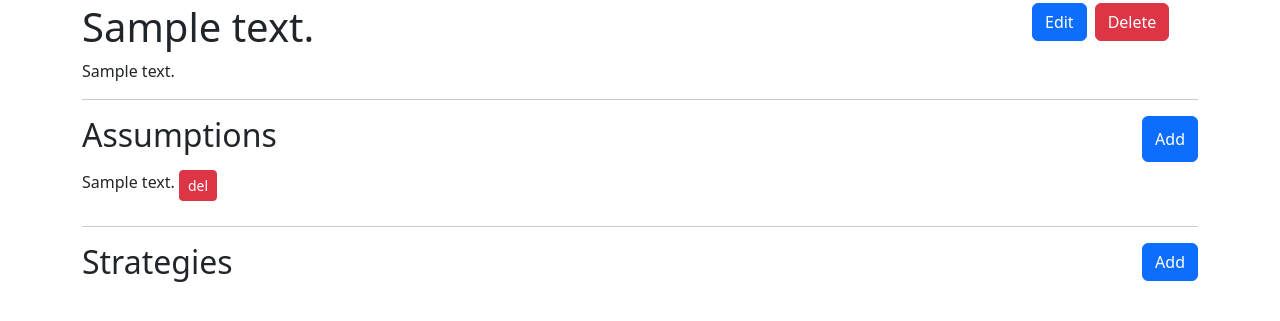
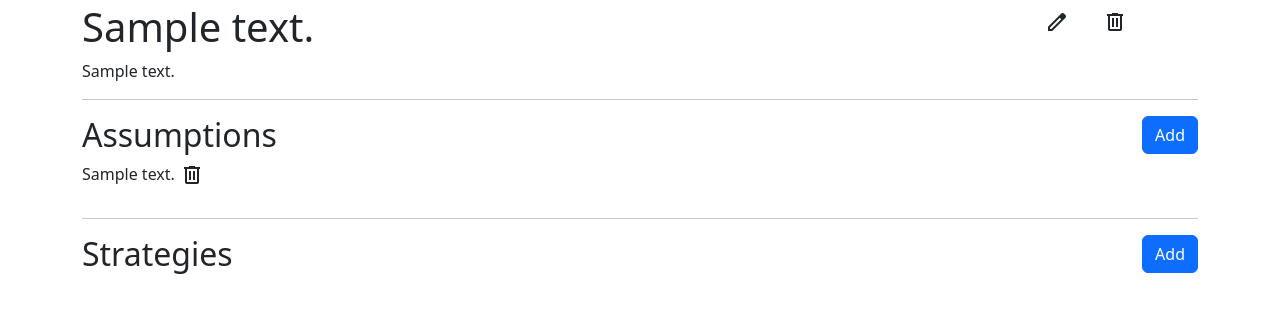
Before and after one commit to mrjaketomlinson/strategyapp, a Django app: page /problem/1/ in a window 1280 px wide. Shown: the part 53-374 px from the top of the page. Run offline with Django 5.2, Linux system fonts and the light colour scheme; a user stored in the database is signed in; tables that the repository leaves empty hold one stand-in row (values such as "Sample post").

Commit message:
Strategy styling

```diff
--- a/strategy/templates/strategy/business_problem_all.html
+++ b/strategy/templates/strategy/business_problem_all.html
@@ -13,7 +13,9 @@
     </div>
     <div class="p-1">
       <a id="createBusinessProblemBtn" class="btn" href="{% url 'strategy:business_problem_create' %}">
-        <!-- <i class="material-icons">add_circle</i> --> +
+        <span class="material-symbols-outlined">
+          add
+        </span>
       </a>
     </div>
   </div>
--- a/strategy/templates/strategy/business_problem_detail.html
+++ b/strategy/templates/strategy/business_problem_detail.html
@@ -8,11 +8,19 @@
   <div class="row">
     <div class="col-12 col-md-2 order-md-2 d-flex">
       <div>
-        <a class="btn btn-primary mb-2 me-2" href="{% url 'strategy:business_problem_edit' business_problem_id=problem.pk %}">Edit</a>
+        <a class="btn me-2" href="{% url 'strategy:business_problem_edit' business_problem_id=problem.pk %}">
+          <span class="material-symbols-outlined primary-hover">
+            edit
+          </span>
+        </a>
       </div>
       <form action="{% url 'strategy:business_problem_delete' business_problem_id=problem.pk %}" method="POST">
         {% csrf_token %}
-        <button type="submit" class="btn btn-danger mb-2">Delete</button>
+        <button type="submit" class="btn">
+          <span class="material-symbols-outlined danger-hover">
+            delete
+          </span>
+        </button>
       </form>
     </div>
     <div class="col-12 col-md-10 order-md-1">
@@ -22,10 +30,12 @@
   <p>{{ problem.description }}</p>
   <hr>
   <div id="assumption">
-    <div class="d-flex justify-content-between mb-2">
+    <div class="d-flex justify-content-between">
       <h2>Assumptions</h2>
-      <button id="assumption-add-btn" type="button" class="btn btn-primary" onclick="addAssumptionForm(this)"
-        data-url="{% url 'strategy:assumption_create' related_obj='businessproblem' obj_id=problem.pk %}">Add</button>
+      <div>
+        <button id="assumption-add-btn" type="button" class="btn btn-primary" onclick="addAssumptionForm(this)"
+          data-url="{% url 'strategy:assumption_create' related_obj='businessproblem' obj_id=problem.pk %}">Add</button>
+      </div>
     </div>
     <div id="assumptionList">
       {% for assumption in assumptions %}
@@ -33,7 +43,11 @@
           <p class="me-1 assumption{{assumption.pk}}-summary">{{ assumption.summary }}</p>
           <form class="assumption-del-form" action="{% url 'strategy:assumption_remove_relationship' assumption_id=assumption.pk related_obj='businessproblem' obj_id=problem.pk %}" method="post">
             {% csrf_token %}
-            <button type="submit" class="btn btn-sm btn-danger">del</button>
+            <button type="submit" class="btn p-0 m-0">
+              <span class="material-symbols-outlined danger-hover">
+                delete
+              </span>
+            </button>
           </form>
         </div>
       {% endfor %}
@@ -49,7 +63,34 @@
     </div>
   </div>
   {% for strategy in strategies %}
-    <p><a href="{% url 'strategy:strategy_detail' strategy_id=strategy.pk %}">{{ strategy.summary }}</a></p>
+    <div class="card mb-2">
+      <div class="card-header">
+        <ul class="nav nav-tabs card-header-tabs">
+          <li class="nav-item" role="presentation">
+            <button class="nav-link active" id="strategy-details-tab" data-bs-toggle="tab" data-bs-target="#strategy-details-tab-pane" type="button" role="tab" aria-controls="strategy-details-tab-pane" aria-selected="true">Details</button>
+          </li>
+          <li class="nav-item" role="presentation">
+            <button class="nav-link" id="strategy-prioritization-tab" data-bs-toggle="tab" data-bs-target="#strategy-prioritization-tab-pane" type="button" role="tab" aria-controls="strategy-prioritization-tab-pane" aria-selected="false">Prioritization</button>
+          </li>
+        </ul>
+      </div>
+      <div class="tab-content">
+        <div class="tab-pane fade show active" id="strategy-details-tab-pane" role="tabpanel" aria-labelledby="strategy-details-tab" tabindex="0">
+          <div class="card-body">
+            <h5 class="card-title"><a href="{% url 'strategy:strategy_detail' strategy_id=strategy.pk %}">{{ strategy.summary }}</a></h5>
+            <p class="card-text">{{ strategy.description }}</p>
+            <!-- <a href="#" class="btn btn-primary">Go somewhere</a> -->
+          </div>
+        </div>
+        <div class="tab-pane fade" id="strategy-prioritization-tab-pane" role="tabpanel" aria-labelledby="strategy-prioritization-tab" tabindex="0">
+          <div class="card-body">
+            <h5 class="card-title">Coming soon...</h5>
+            <p class="card-text"></p>
+            <!-- <a href="#" class="btn btn-primary">Go somewhere</a> -->
+          </div>
+        </div>
+      </div>
+    </div>
   {% endfor %}
 </div>
 
--- a/templates/base.html
+++ b/templates/base.html
@@ -7,7 +7,23 @@
   <meta name="description" content="Finally a strategy app that works.">
   <meta name="viewport" content="width=device-width, initial-scale=1.0">
   <title>Sapp | {% block title %}{% endblock %}</title>
+  <link rel="stylesheet" href="https://fonts.googleapis.com/css2?family=Material+Symbols+Outlined:opsz,wght,FILL,GRAD@20..48,100..700,0..1,-50..200" />
   <link href="https://cdn.jsdelivr.net/npm/bootstrap@5.3.3/dist/css/bootstrap.min.css" rel="stylesheet" integrity="sha384-QWTKZyjpPEjISv5WaRU9OFeRpok6YctnYmDr5pNlyT2bRjXh0JMhjY6hW+ALEwIH" crossorigin="anonymous">
+  <style>
+    .material-symbols-outlined {
+      font-variation-settings:
+      'FILL' 0,
+      'wght' 400,
+      'GRAD' 0,
+      'opsz' 24
+    }
+    .primary-hover:hover {
+      color: blue;
+    }
+    .danger-hover:hover {
+      color:red;
+    }
+  </style>
   {% block head %}{% endblock %}
 </head>
 <body class="">
```
